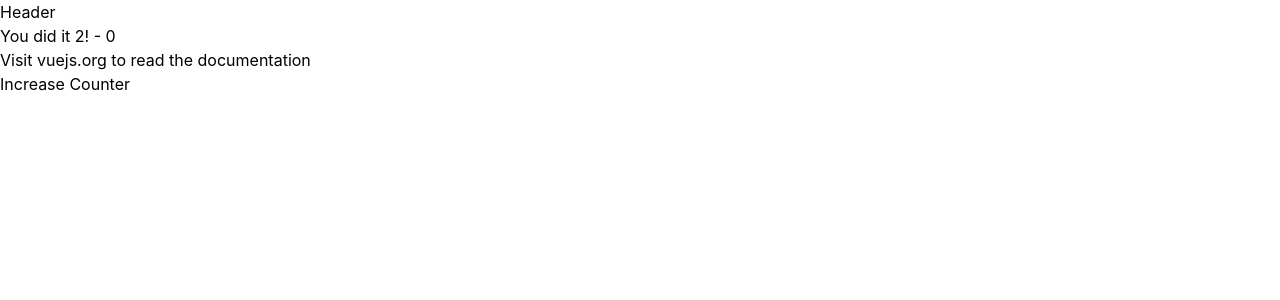
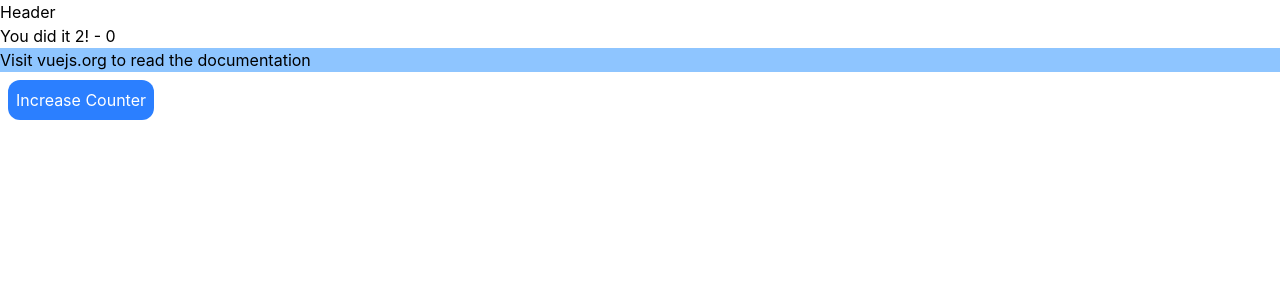
Before and after one commit to KimangKhenng/vue-afternoon-ctc, a Vue app: page / in a window 1280 px wide. Shown: the top 300 px of the page. Built offline with nearby package versions, Linux system fonts and the light colour scheme; the HTML template or start-up script is replaced by a standard one.

Commit message:
tailwind

```diff
--- a/src/App.vue
+++ b/src/App.vue
@@ -1,11 +1,11 @@
 <template>
   <NavHeader />
   <h1>{{ message }} - {{ count }}</h1>
-  <p>
+  <p class="bg-blue-300">
     Visit <a href="https://vuejs.org/" target="_blank" rel="noopener">vuejs.org</a> to read the
     documentation
   </p>
-  <button @click="increment">Increase Counter</button>
+  <button class="bg-blue-500 p-2 rounded-xl m-2 text-white" @click="increment">Increase Counter</button>
 </template>
 <script>
 import NavHeader from '@/components/NavHeader.vue'
```
